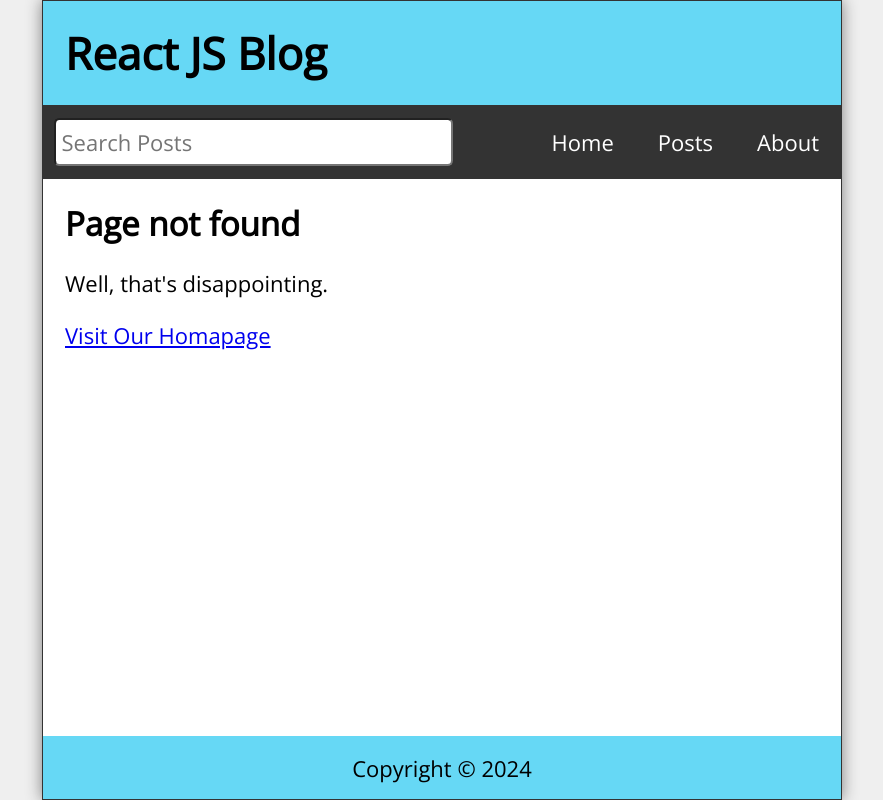
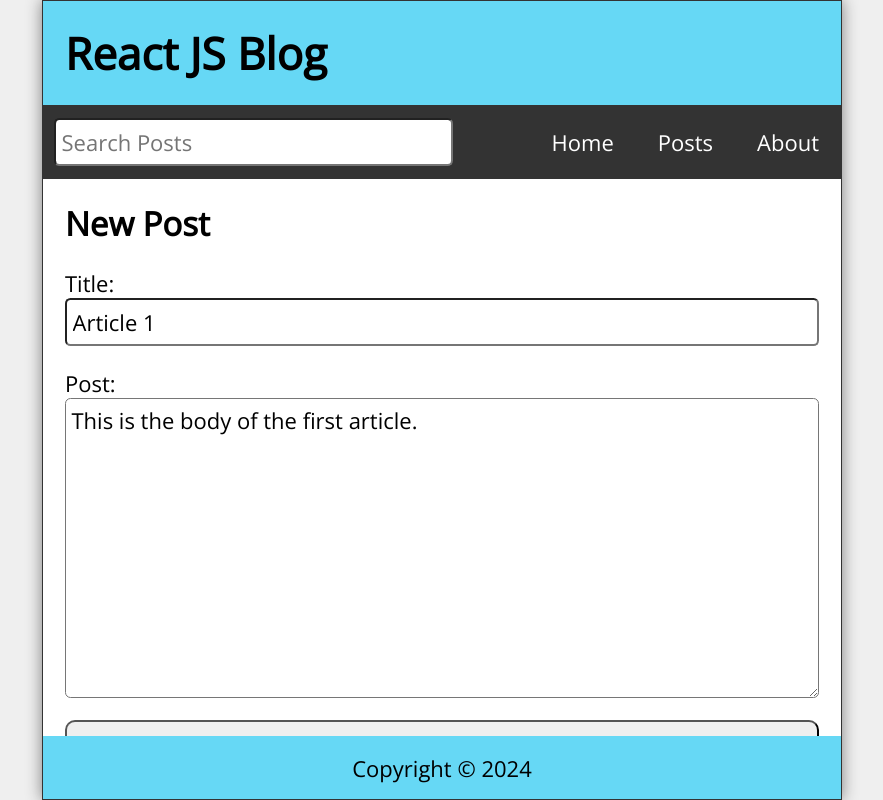
Before and after one commit to eldarlebedevdeveloper/react-blog, a React (Create React App) app: page /edit/1 in a window 1280 px wide. Before the commit this address had no page. Shown: the whole page, without its empty margins (198-1081 px from the left). Built offline with nearby package versions, Linux system fonts and the light colour scheme; data requests are answered from the project's data file.

Commit message:
I implemented the axios library in the app, applyid the retching data using axios, switched the handlePost and handleDelete functions to axios, and created a handleEdit function and an EditPost component in the app to modify individual post data

```diff
--- /dev/null
+++ b/data/db.json
@@ -0,0 +1,34 @@
+{
+  "posts": [
+    {
+      "id": "1",
+      "title": "Article 1",
+      "datetime": "2024-03-16T16:51:00Z",
+      "body": "This is the body of the first article."
+    },
+    {
+      "id": "2",
+      "title": "News Update",
+      "datetime": "2024-03-16T15:23:12Z",
+      "body": "A brief summary of the latest news."
+    },
+    {
+      "id": "3",
+      "title": "Interesting Blog Post",
+      "datetime": "2024-03-15T22:05:33Z",
+      "body": "Some insightful content for your reading pleasure."
+    },
+    {
+      "id": "4",
+      "title": "9999999999999",
+      "datetime": "March 17, 2024 1:38:06 PM",
+      "body": "9999999999999"
+    },
+    {
+      "id": "41",
+      "title": "oooold game start 2",
+      "datetime": "March 17, 2024 1:38:47 PM",
+      "body": "oooold game start"
+    }
+  ]
+}
--- a/package.json
+++ b/package.json
@@ -6,6 +6,7 @@
     "@testing-library/jest-dom": "^5.17.0",
     "@testing-library/react": "^13.4.0",
     "@testing-library/user-event": "^13.5.0",
+    "axios": "^1.6.8",
     "date-fns": "^3.5.0",
     "react": "^18.2.0",
     "react-dom": "^18.2.0",
--- a/src/App.js
+++ b/src/App.js
@@ -6,42 +6,39 @@
 import About from './About'
 import Missing from './Missing'
 import PostPage from './PostPage'
+import EditPost from './EditPost'
 import { Route, Routes, useNavigate } from 'react-router-dom'
 import { useState, useEffect } from 'react'
 import { format } from 'date-fns'
+import api from './api/posts'
 
 function App() {
-  const [posts, setPosts] = useState([
-    {
-      id: 1,
-      title: 'Article 1',
-      datetime: '2024-03-16T16:51:00Z',
-      body: 'This is the body of the first article.',
-    },
-    {
-      id: 2,
-      title: 'News Update',
-      datetime: '2024-03-16T15:23:12Z',
-      body: 'A brief summary of the latest news.',
-    },
-    {
-      id: 3,
-      title: 'Interesting Blog Post',
-      datetime: '2024-03-15T22:05:33Z',
-      body: 'Some insightful content for your reading pleasure.',
-    },
-    {
-      id: 4,
-      title: 'Event Announcement',
-      datetime: '2024-03-18T09:00:00Z',
-      body: 'Details about an upcoming event.',
-    },
-  ])
+  const [posts, setPosts] = useState([])
   const [search, setSearch] = useState('')
   const [searchResults, setSearchResults] = useState([])
   const [postTitle, setPostTitle] = useState('')
   const [postBody, setPostBody] = useState('')
+  const [editTitle, setEditTitle] = useState('')
+  const [editBody, setEditBody] = useState('')
   const navigate = useNavigate()
+
+  useEffect(() => {
+    const fetchPosts = async () => {
+      try {
+        const response = await api.get('/posts')
+        setPosts(response.data)
+      } catch (err) {
+        if (err.response) {
+          console.log(err.response.data)
+          console.log(err.response.status)
+          console.log(err.response.headers)
+        } else {
+          console.log(`Error: ${err.message}`)
+        }
+      }
+    }
+    fetchPosts()
+  }, [])
 
   useEffect(() => {
     const filteredResults = posts.filter(
@@ -49,26 +46,51 @@
         post.body.toLowerCase().includes(search.toLowerCase()) ||
         post.title.toLowerCase().includes(search.toLowerCase())
     )
-
     setSearchResults(filteredResults.reverse())
   }, [posts, search])
 
-  const handleSubmit = (e) => {
+  const handleSubmit = async (e) => {
     e.preventDefault()
     const id = posts.length ? posts[posts.length - 1].id + 1 : 1
     const datetime = format(new Date(), 'MMMM dd, yyyy pp')
     const newPost = { id, title: postTitle, datetime, body: postBody }
-    const allPosts = [...posts, newPost]
+    try {
+      const response = await api.post('/posts', newPost)
+      const allPosts = [...posts, response.data]
       setPosts(allPosts)
       setPostTitle('')
       setPostBody('')
       navigate('/')
+    } catch (err) {
+      console.log(`Error: ${err.message}`)
+    }
   }
 
-  const handleDelete = (id) => {
+  const handleEdit = async (id) => {
+    const datetime = format(new Date(), 'MMMM dd, yyyy pp')
+    const updateEdit = { id, title: editTitle, datetime, body: editBody }
+    try {
+      const response = await api.put(`/posts/${id}`, updateEdit)
+      setPosts(
+        posts.map((post) => (post.id === id ? { ...response.data } : post))
+      )
+      setEditTitle('')
+      setEditBody('')
+      navigate('/')
+    } catch (err) {
+      console.log(`Error: ${err.message}`)
+    }
+  }
+
+  const handleDelete = async (id) => {
+    try {
+      await api.delete(`/posts/${id}`)
       const postsList = posts.filter((post) => post.id !== id)
       setPosts(postsList)
       navigate('/')
+    } catch (err) {
+      console.log(`Error: ${err.message}`)
+    }
   }
 
   return (
@@ -90,22 +112,24 @@
           }
         />
         <Route
+          path="/edit/:id"
+          element={
+            <EditPost
+              posts={posts}
+              handleEdit={handleEdit}
+              editTitle={editTitle}
+              setEditTitle={setEditTitle}
+              editBody={editBody}
+              setEditBody={setEditBody}
+            />
+          }
+        />
+        <Route
           path="/post/:id"
           element={<PostPage posts={posts} handleDelete={handleDelete} />}
         />
         <Route path="/about" element={<About />} />
         <Route path="*" element={<Missing />} />
-        {/* <Route path="/">
-          <Home />
-        </Route>
-        <Route path="/post">
-          <NewPost />
-        </Route>
-        <Route path="/post/:id">
-          <PostPage />
-        </Route>
-        <Route path="/about" Component={About} />
-        <Route path="*" Component={Missing} /> */}
       </Routes>
       <Footer />
     </div>
--- /dev/null
+++ b/src/EditPost.js
@@ -0,0 +1,62 @@
+import { useEffect } from 'react'
+import { useParams, Link } from 'react-router-dom'
+
+const EditPost = ({
+  posts,
+  handleEdit,
+  editTitle,
+  setEditTitle,
+  editBody,
+  setEditBody,
+}) => {
+  const { id } = useParams()
+  const post = posts.find((post) => post.id.toString() === id)
+
+  useEffect(() => {
+    if (post) {
+      setEditTitle(post.title)
+      setEditBody(post.body)
+    }
+  }, [post, setEditTitle, setEditBody])
+
+  return (
+    <main className="NewPost">
+      {editTitle && (
+        <>
+          <h2>New Post</h2>
+          <form className="newPostForm" onSubmit={(e) => e.preventDefault()}>
+            <label htmlFor="postTitle">Title:</label>
+            <input
+              type="text"
+              id="postTitle"
+              required
+              value={editTitle}
+              onChange={(e) => setEditTitle(e.target.value)}
+            />
+            <label htmlFor="postBody">Post:</label>
+            <textarea
+              id="postBody"
+              required
+              value={editBody}
+              onChange={(e) => setEditBody(e.target.value)}
+            ></textarea>
+            <button type="submit" onClick={() => handleEdit(post.id)}>
+              Submit
+            </button>
+          </form>
+        </>
+      )}
+      {!post && (
+        <>
+          <h2>Post Not Found</h2>
+          <p>Well, that's disappointing.</p>
+          <p>
+            <Link to="/">Visit Our Homepage</Link>
+          </p>
+        </>
+      )}
+    </main>
+  )
+}
+
+export default EditPost
--- a/src/PostPage.js
+++ b/src/PostPage.js
@@ -11,8 +11,11 @@
             <h2>{post.title}</h2>
             <p className="postDate">{post.datetile}</p>
             <p className="postBody">{post.body}</p>
+            <Link to={`/edit/${post.id}`}>
+              <button className="editButton">Edit Post</button>
+            </Link>
             <button
-              className="buttonDelente"
+              className="deleteButton"
               onClick={() => handleDelete(post.id)}
             >
               Delete Post
--- /dev/null
+++ b/src/api/posts.js
@@ -0,0 +1,5 @@
+import axios from 'axios'
+
+export default axios.create({
+  baseURL: 'http://localhost:3500',
+})
--- a/src/index.css
+++ b/src/index.css
@@ -205,11 +205,10 @@
   cursor: pointer;
 }
 
-.Missing h2,
-.PostPage h2,
 .Missing p,
-.PostPage p {
-  margin-bottom: 1rem;
+.PostPage p,
+.NewPost p {
+  margin-top: 1rem;
 }
 
 .PostPage button {
@@ -217,10 +216,18 @@
   min-width: 48px;
   border-radius: 0.25rem;
   padding: 0.5rem;
+  margin-right: 0.5rem;
   font-size: 1rem;
-  background-color: red;
   color: #fff;
   cursor: pointer;
+}
+
+.deleteButton {
+  background-color: red;
+}
+
+.editButton {
+  background-color: #333;
 }
 
 .statusMsg {
```
Also changed, not shown: 2 other files (tests, documents, lock files or other folders). Lines whose indentation alone changed are shown as unchanged.
